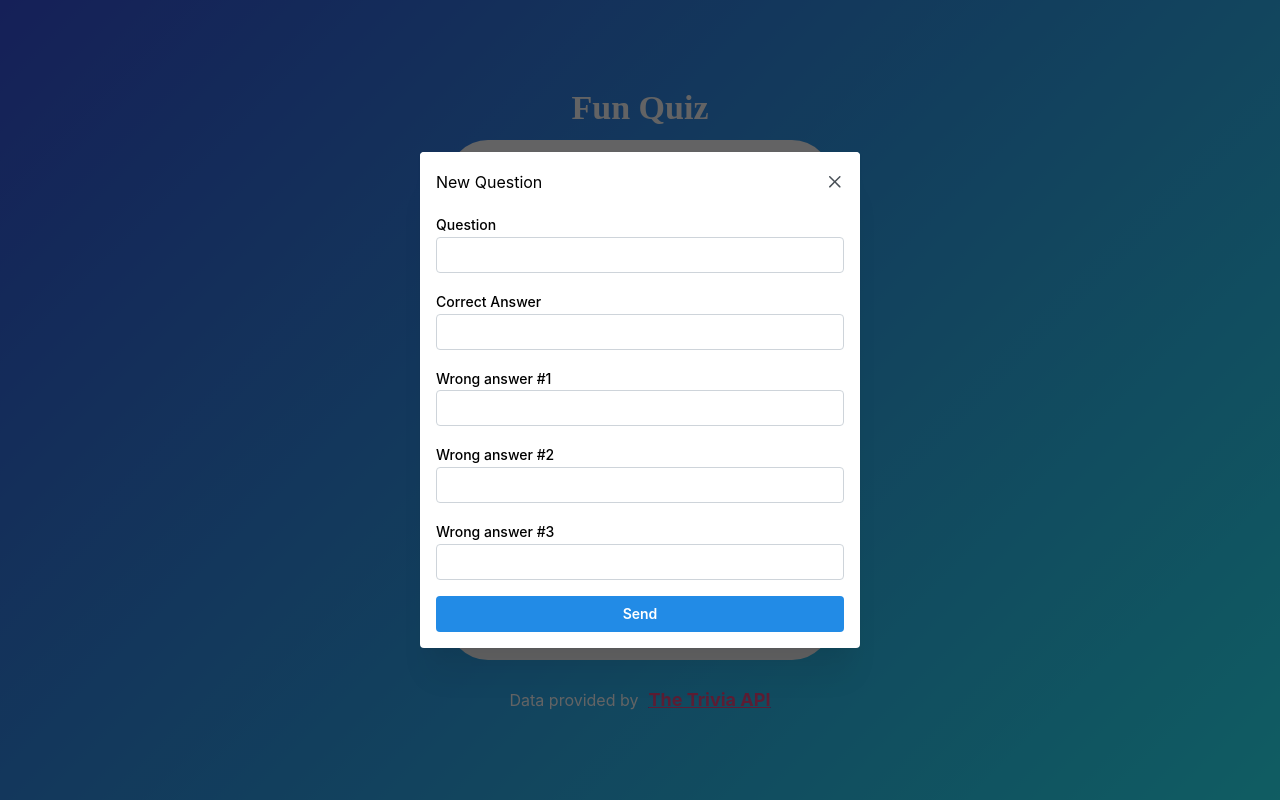
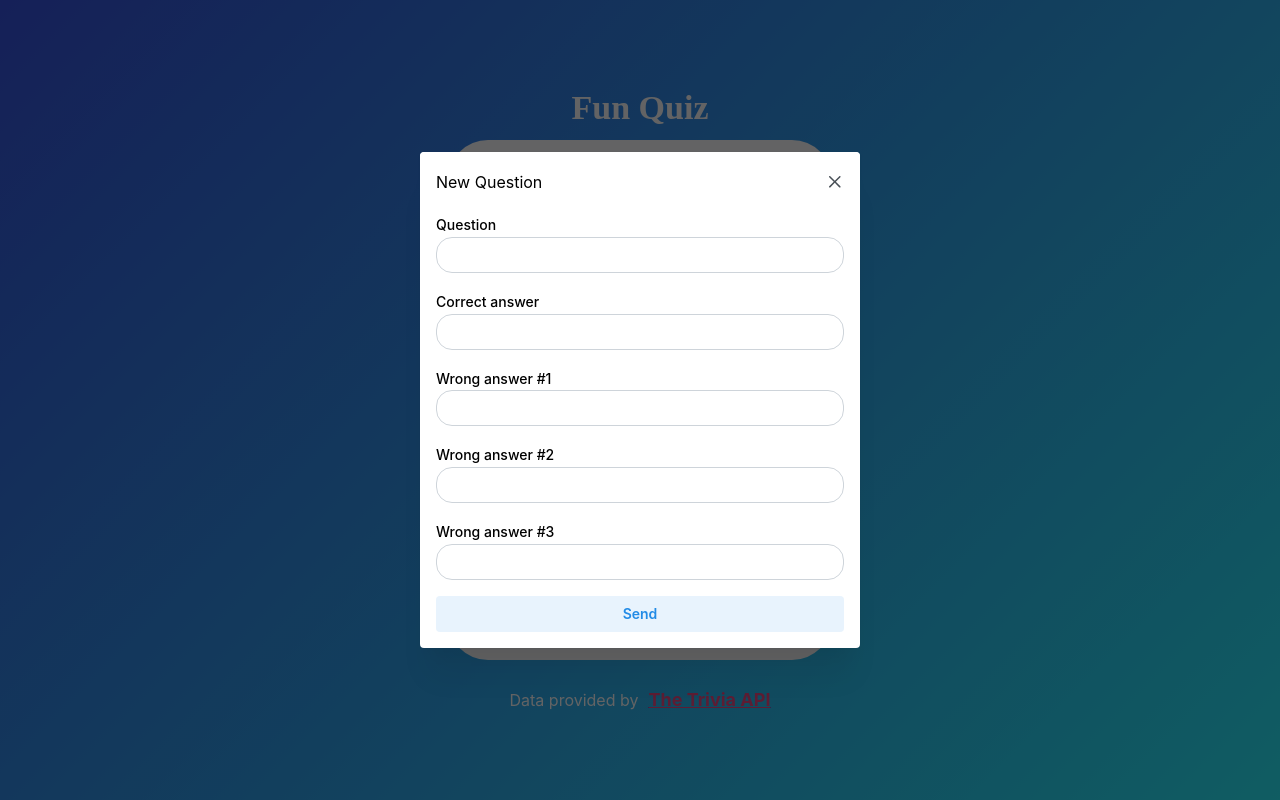
Before and after one commit to JustBecerra/QuizTime, a Next.js app: page / in a window 1280 px wide. Both pictures are taken after a click on the button "Submit Question". Built offline with nearby package versions, Linux system fonts and the light colour scheme; no server answers.

Commit message:
modify initial buttons

```diff
--- a/components/maininfocard/index.tsx
+++ b/components/maininfocard/index.tsx
@@ -12,12 +12,14 @@ import {
 import {
   IconBarbell,
   IconClockHour5,
+  IconHelpOctagon,
   IconHelpOctagonFilled,
 } from "@tabler/icons-react";
 import Link from "next/link";
 import { useContext, useEffect } from "react";
 import QuizContext from "../../context/QuizProvider";
 import { useDisclosure } from "@mantine/hooks";
+import { SubmitModal } from "../submitmodal";
 
 export const Maininfocard = () => {
   const { handlePlayAgain } = useContext(QuizContext);
@@ -106,20 +108,30 @@ export const Maininfocard = () => {
         </Accordion>
         <Flex gap="lg">
           <Link href={"quiz"}>
-            <Button>Start Quiz</Button>
+            <Button
+              styles={{
+                root: {
+                  boxShadow: "0px 0px 5px 2px #888888",
+                },
+              }}
+            >
+              Start Quiz
+            </Button>
           </Link>
-          <Button onClick={open}>Submit Question</Button>
+          <Button
+            onClick={open}
+            leftSection={<IconHelpOctagon size={20} />}
+            color="green"
+            styles={{
+              root: {
+                boxShadow: "0px 0px 5px 2px #888888",
+              },
+            }}
+          >
+            Submit Question
+          </Button>
         </Flex>
-        <Modal opened={opened} onClose={close} title="New Question" centered>
-          <Flex direction="column" gap="md">
-            <TextInput label="Question" />
-            <TextInput label="Correct Answer" />
-            <TextInput label="Wrong answer #1" />
-            <TextInput label="Wrong answer #2" />
-            <TextInput label="Wrong answer #3" />
-            <Button>Send</Button>
-          </Flex>
-        </Modal>
+        <SubmitModal opened={opened} close={close} />
       </Flex>
     </Flex>
   );
--- /dev/null
+++ b/components/submitmodal/index.tsx
@@ -0,0 +1,22 @@
+import { Button, Flex, Modal, TextInput } from "@mantine/core";
+
+type SubmitModalProps = {
+  opened: boolean;
+  close: () => void;
+};
+
+export const SubmitModal = (props: SubmitModalProps) => {
+  const { opened, close } = props;
+  return (
+    <Modal opened={opened} onClose={close} title="New Question" centered>
+      <Flex direction="column" gap="md">
+        <TextInput radius="lg" label="Question" />
+        <TextInput radius="lg" label="Correct answer" />
+        <TextInput radius="lg" label="Wrong answer #1" />
+        <TextInput radius="lg" label="Wrong answer #2" />
+        <TextInput radius="lg" label="Wrong answer #3" />
+        <Button variant="light">Send</Button>
+      </Flex>
+    </Modal>
+  );
+};
```
